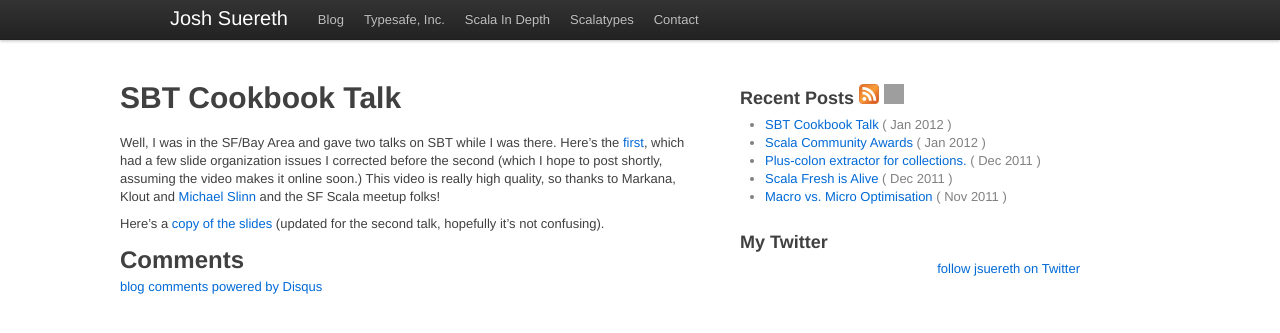
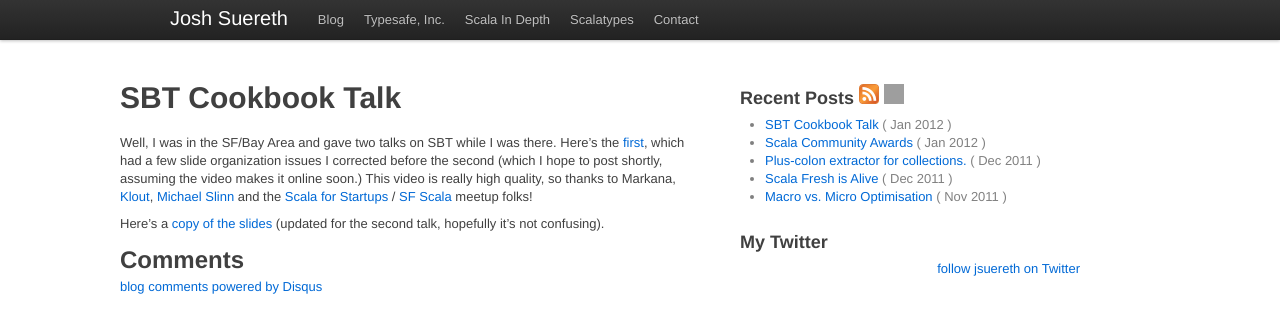
Before and after one commit to jsuereth/jsuereth.github.com, a Jekyll site: the page built from _posts/scala/2012-01-11-sbt-cookbook-talk.md, in a window 1280 px wide. Shown: the top 333 px of the page. Built offline with Jekyll 4.4.1, drawn with Linux system fonts in a browser that asks for light colours; comment, search, counter and statistics services are not loaded; grey boxes are pictures that could not be loaded.

Commit message:
Fixed thank yous.

```diff
--- a/_posts/scala/2012-01-11-sbt-cookbook-talk.md
+++ b/_posts/scala/2012-01-11-sbt-cookbook-talk.md
@@ -4,6 +4,6 @@ title: SBT Cookbook Talk
 category: scala
 ---
 
-Well, I was in the SF/Bay Area and gave two talks on SBT while I was there.   Here's the [first](http://www.youtube.com/watch?v=vED2LMbdFDc), which had a few slide organization issues I corrected before the second (which I hope to post shortly, assuming the video makes it online soon.)  This video is really high quality, so thanks to Markana, Klout and [Michael Slinn](www.twitter.com/mslinn) and the SF Scala meetup folks!
+Well, I was in the SF/Bay Area and gave two talks on SBT while I was there.   Here's the [first](http://www.youtube.com/watch?v=vED2LMbdFDc), which had a few slide organization issues I corrected before the second (which I hope to post shortly, assuming the video makes it online soon.)  This video is really high quality, so thanks to Markana, [Klout](http://klout.com), [Michael Slinn](http://www.twitter.com/mslinn) and the [Scala for Startups](ttp://www.meetup.com/Scala-for-startups) / [SF Scala](http://www.meetup.com/SF-Scala/) meetup folks!
 
 Here's a [copy of the slides](https://docs.google.com/present/view?id=dfqn4jb_115x89dq2dg) (updated for the second talk, hopefully it's not confusing).
```
